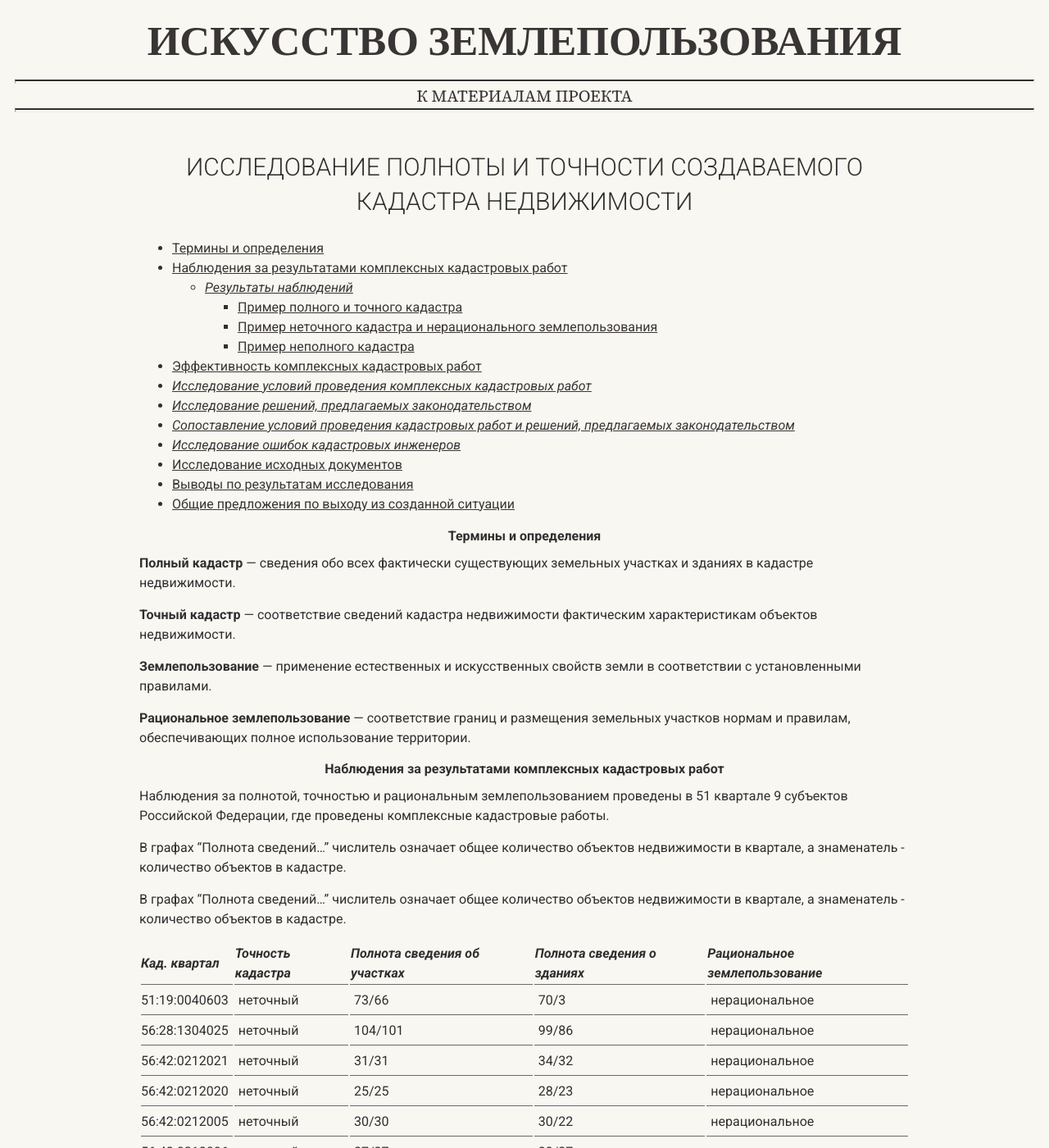
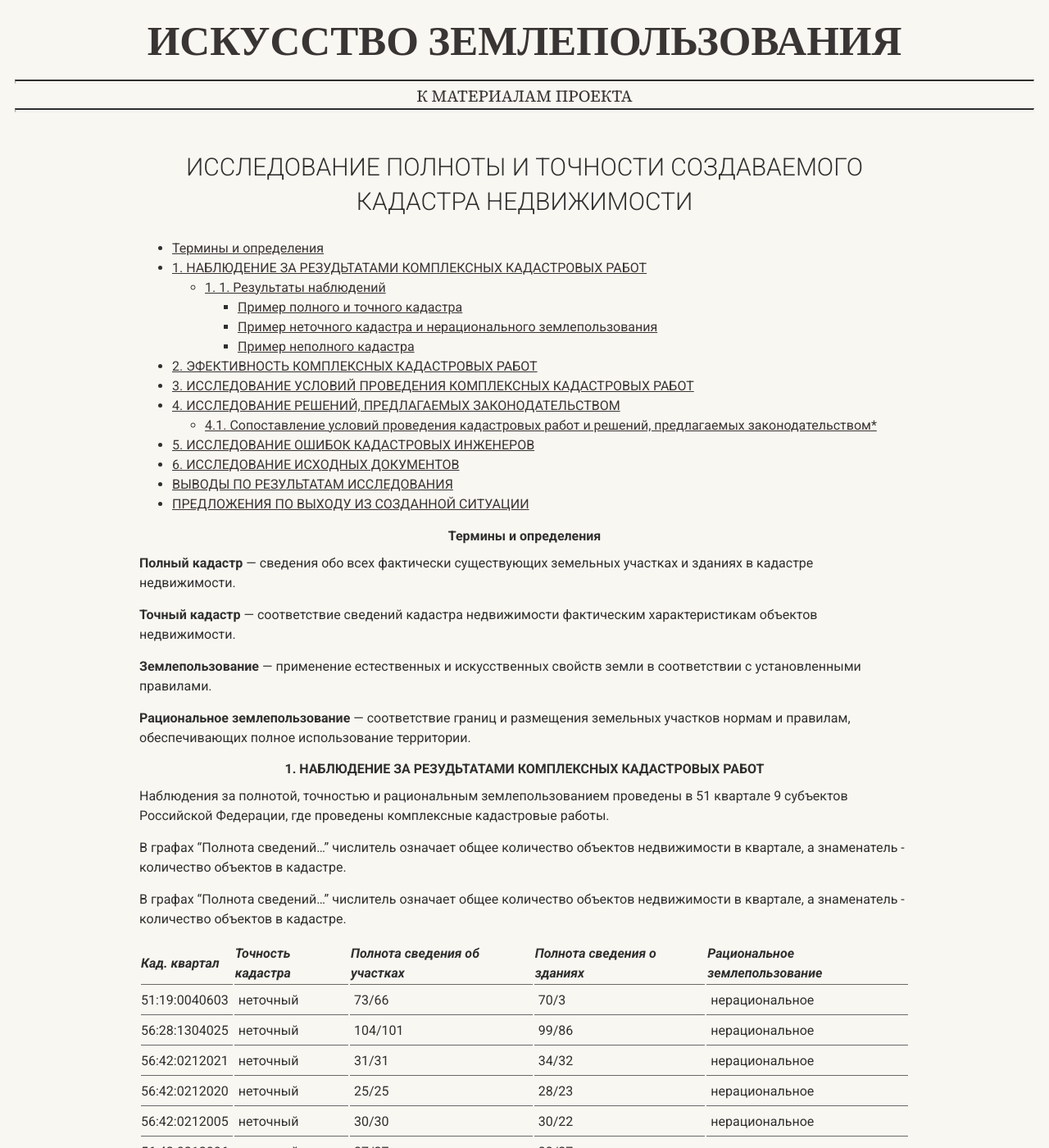
Before and after one commit to SergSi/land-use-art, a Jekyll site: the page built from _materials/2023-11-27-report-kkr.md, in a window 1280 px wide and 1400 px high. Shown: the whole window at 82% size. Built offline with Jekyll 4.4.1, drawn with Linux system fonts in a browser that asks for light colours; some web fonts are replaced; some of the changed text lies outside the part shown.

Commit message:
Update title

```diff
--- a/_materials/2023-11-27-report-kkr.md
+++ b/_materials/2023-11-27-report-kkr.md
@@ -15,7 +15,7 @@ summary: Отчет, составленный по результатам исс
 
 **Рациональное землепользование** — соответствие границ и размещения земельных участков нормам и правилам, обеспечивающих полное использование территории.
 
-# Наблюдения за результатами комплексных кадастровых работ
+# 1. НАБЛЮДЕНИЕ ЗА РЕЗУДЬТАТАМИ КОМПЛЕКСНЫХ КАДАСТРОВЫХ РАБОТ
 
 Наблюдения за полнотой, точностью и рациональным землепользованием проведены в 51 квартале 9 субъектов Российской Федерации, где проведены комплексные кадастровые работы.
 
@@ -78,7 +78,7 @@ summary: Отчет, составленный по результатам исс
 | 74:12:1416001  | неточный            | 682/654                        | 333/269                      | рациональное                    |
 | **ИТОГО:**     | **51/12**           | **10102/8295 (82%)**           | **7120/2943 (41%)**          | **51/20**                       |
 
-## *Результаты наблюдений*
+## 1. 1. Результаты наблюдений
 
 Кадастр недвижимости, создаваемый по результатам комплексных кадастровых работ далек от понятий полного и точного кадастра.
 
@@ -124,7 +124,7 @@ file-3="a9.png" caption-3="Кадастровый квартал 30:04:060101" %
 
 Кадастр, созданный в результате проведения комплексных кадастровых работ наполнен сведениями об объектах недвижимости на 65%. 35% земельных участков и зданий не смогли попасть в сведения кадастра из-за несоответствия исходным документам и градостроительным требованиям.
 
-# Эффективность комплексных кадастровых работ
+# 2. ЭФЕКТИВНОСТЬ КОМПЛЕКСНЫХ КАДАСТРОВЫХ РАБОТ
 
 После выполнения ККР повсеместно требуется проведение работ по перераспределению земель и земельных участков в объемах, превышающих объем комплексных кадастровых работ. Затраты на проведение дополнительных кадастровых работ для создания полного и точного кадастра должны прибавляться к затратам комплексных кадастровых работ, тогда показатели эффективности комплексных кадастровых работ окажутся существенно завышенными.
 
@@ -138,7 +138,7 @@ file-3="a9.png" caption-3="Кадастровый квартал 30:04:060101" %
 {% include image.html
 file="a10.png" caption="Пример полного и точного кадастра" %}
 
-# *Исследование условий проведения комплексных кадастровых работ*
+# 3. ИССЛЕДОВАНИЕ УСЛОВИЙ ПРОВЕДЕНИЯ КОМПЛЕКСНЫХ КАДАСТРОВЫХ РАБОТ
 
 В результате наблюдений за выполнение кадастровых работ в 51 кадастровом квартале в 9 субъектах РФ выявлены разные условия проведения комплексных кадастровых работ:
 
@@ -159,7 +159,7 @@ file="a10.png" caption="Пример полного и точного кадас
 - по адресу земельного участка отсутствует здание;
 - имеется здание на месте, по которому нет участка с подходящим адресом.
 
-# *Исследование решений, предлагаемых законодательством*
+# 4. ИССЛЕДОВАНИЕ РЕШЕНИЙ, ПРЕДЛАГАЕМЫХ ЗАКОНОДАТЕЛЬСТВОМ
 
 <p class="center">1.</p>
 
@@ -192,7 +192,7 @@ file="a10.png" caption="Пример полного и точного кадас
 10.  На основании документа, устанавливающий распределение земельных участков в границах такой территории территории садоводческого или огородного объединения граждан (221-ФЗ, ст. 42.6, ч. 6, пп. 3).
 11. На основании установленного факта добросовестного, открытого и непрерывного владения земельным участком в течение пятнадцати лет (Гражданский кодекс, с. 234, ч.1). Факт открытого владения земельным участкам устанавливается по основаниям, установленным 218-ФЗ, ст. 43, ч. 1.1. Фат непрерывного владения земельным участков устанавливается на основании правоустанавливающих документов, на основании которых участок предоставлен 15 и более лет назад. Добросовестное владение земельным участком подтверждается заключением о соблюдении норм градостроительного регламента и правил, действовавших на момент предоставления земельного участка.
 
-# *Сопоставление условий проведения кадастровых работ и решений, предлагаемых законодательством*
+## 4.1. Сопоставление условий проведения кадастровых работ и решений, предлагаемых законодательством*
 
 | отсутствует описание местоположения границ в исходных документах | местоположение границ устанавливается по фактическим рубежам на местности (218-ФЗ, ст. 43, ч. 1.1) |
 | конфигурация фактических границ не соответствует описанию границ в исходных документах | на основании установленного факта добросовестного, открытого и непрерывного владения земельным участком в течение пятнадцати лет (Гражданский кодекс, с. 234, ч.1) |
@@ -218,7 +218,7 @@ file="a10.png" caption="Пример полного и точного кадас
 
 Местные органы власти имеют все полномочиями по оформлению любой площади или по приведению фактического землепользования к ранее предоставленной площади. Если полный и точный кадастр не создается в результате комплексных кадастровых работ, то это недоработка только местных органов власти. Исправить ситуацию на местности или компенсировать отсутствующие исходные документы ни кадастровый инженер ни Росреестр не могут.
 
-# *Исследование ошибок кадастровых инженеров*
+# 5. ИССЛЕДОВАНИЕ ОШИБОК КАДАСТРОВЫХ ИНЖЕНЕРОВ
 
 Ошибки, допускаемые кадастровые инженерами, можно условно разделить на формально-логические и неустранимые. Саморегулируемая организация кадастровых инженеров на основании обобщения решений о приостановлении установила основные ошибки, допускаемые кадастровыми инженерами при выполнении ККР https://ki-rf.ru/wp-content/uploads/2021/06/tipichnye-oshibki-pri-KKR.doc
 
@@ -252,7 +252,7 @@ file="a10.png" caption="Пример полного и точного кадас
 
 Ошибки, которые не могут быть устранены в рамках кадастровых работ, снижают полноту кадастра и могут быть сняты только в результате изменения градостроительных требований, проведения мероприятий земельного контроля и принятия судебных решений.
 
-# Исследование исходных документов
+# 6. ИССЛЕДОВАНИЕ ИСХОДНЫХ ДОКУМЕНТОВ
 
 <p class="center">1.</p>
 
@@ -313,7 +313,7 @@ file="a10.png" caption="Пример полного и точного кадас
 
  Застроенные территории повсеместно не обеспечены проектами межевания, в результате чего нет оснований для обоснования местоположения уточненных границ - границы не уточняются и в кадастре образуются пробелы.
 
-# Выводы по результатам исследования
+# ВЫВОДЫ ПО РЕЗУЛЬТАТАМ ИССЛЕДОВАНИЯ
 
 Результаты наблюдений, исследования исходных документов, законодательства, ошибок кадастровых инженеров и принятых решений о приостановлении показали основные причины низкой эффективности комплексных кадастровых работ:
 
@@ -323,7 +323,7 @@ file="a10.png" caption="Пример полного и точного кадас
 4. **Контроль или изменение требований.** В результате кадастровых работ выявляются нарушения земельного законодательства и градостроительных требований. Сведения об объектах недвижимости, не соответствующих требованиям не включаются в кадастр. Местные органы власти при выявлении нарушений не применяют меры **земельного контроля** и не изменяют **установленные требования**, что допускается градостроительным кодексом в разных формах. В резуьтате в кадастре образуются пробелы.
 5. Отсутствие адресов у зданий, сведения о которых внесены в ЕГРН, не позволяет опознать их а местности и уточнить положение контура здания на земельном участке. В результате кадастровых работ не уточняется местоположение значительного количества зданий.
 
-# Общие предложения по выходу из созданной ситуации
+# ПРЕДЛОЖЕНИЯ ПО ВЫХОДУ ИЗ СОЗДАННОЙ СИТУАЦИИ
 
 1. Полный и точный кадастр, отражающий рациональное землепользование, может быть создан только в результате изменения градостроительных требований в соответствии с реалиями сложившегося землепользования и на основе проектов межевания застроенных территорий. Необходимо составить рекомендации для местных органов власти по подготовке исходных документов для проведения комплексных кадастровых работ.
 2. Составить вариативные рекомендации для кадастровых инженеров, учитывающие разные условия выполнения комплексных кадастровых работ.
```
Also changed, not shown: _materials/2023-11-24-zemlepolzovanie.md (+8 -8 lines).
